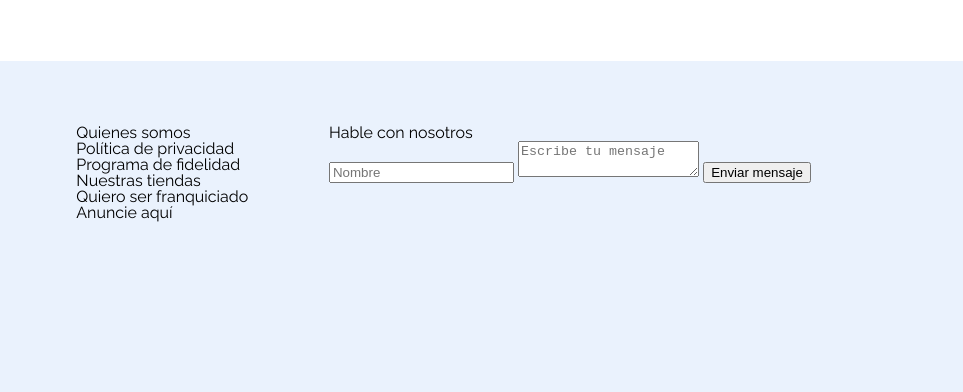
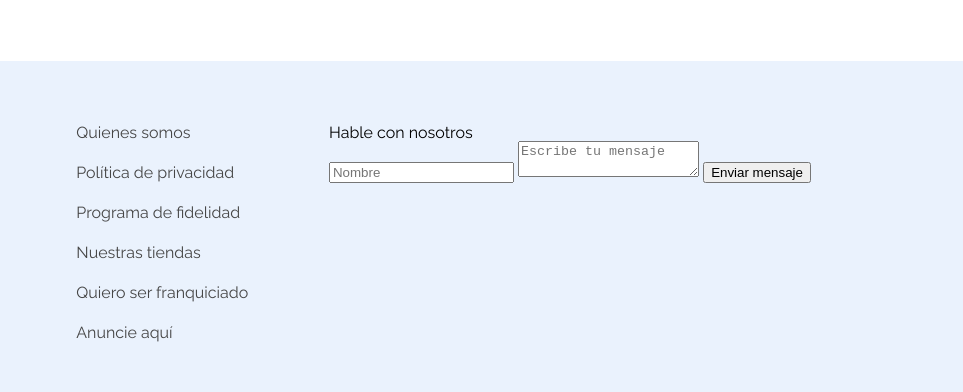
Before and after one commit to camduarte/camd-geek, a plain HTML site: page index.html in a window 1280 px wide. Shown: the part 1446-1838 px from the top of the page, 317-1280 px from the left. Drawn offline with Linux system fonts and the light colour scheme.

Commit message:
I add style to info list.

```diff
--- a/css/base.css
+++ b/css/base.css
@@ -26,3 +26,8 @@
 .logo__camd {
     color: var(--blue);
 }
+
+.no-decor {
+    color: var(--black);
+    text-decoration: none;
+}
--- a/css/footer.css
+++ b/css/footer.css
@@ -4,6 +4,10 @@
     height: 23rem;
     justify-content: space-between;
     padding: 4rem 9.5rem 4rem 9.5rem;
+}
+
+.info__item {
+    margin-bottom: 1.5rem;
 }
 
 .author {
--- a/index.html
+++ b/index.html
@@ -147,12 +147,12 @@
         <section class="info">
             <h1 class="logo"><i class="fa-solid fa-gamepad logo__gamepad"></i><span class="logo__camd"> Camd</span>Geek</h1>
             <ul class="info__list">
-                <li class="info__item">Quienes somos</li>
-                <li class="info__item">Política de privacidad</li>
-                <li class="info__item">Programa de fidelidad</li>
-                <li class="info__item">Nuestras tiendas</li>
-                <li class="info__item">Quiero ser franquiciado</li>
-                <li class="info__item">Anuncie aquí</li>
+                <li class="info__item"><a class="no-decor" href="#">Quienes somos</a></li>
+                <li class="info__item"><a class="no-decor" href="#">Política de privacidad</a></li>
+                <li class="info__item"><a class="no-decor" href="#">Programa de fidelidad</a></li>
+                <li class="info__item"><a class="no-decor" href="#">Nuestras tiendas</a></li>
+                <li class="info__item"><a class="no-decor" href="#">Quiero ser franquiciado</a></li>
+                <li class="info__item"><a class="no-decor" href="#">Anuncie aquí</a></li>
             </ul>
             <form class="info__contact" id="contact" action="#" method="post">
                 <fieldset form="contact">
```
